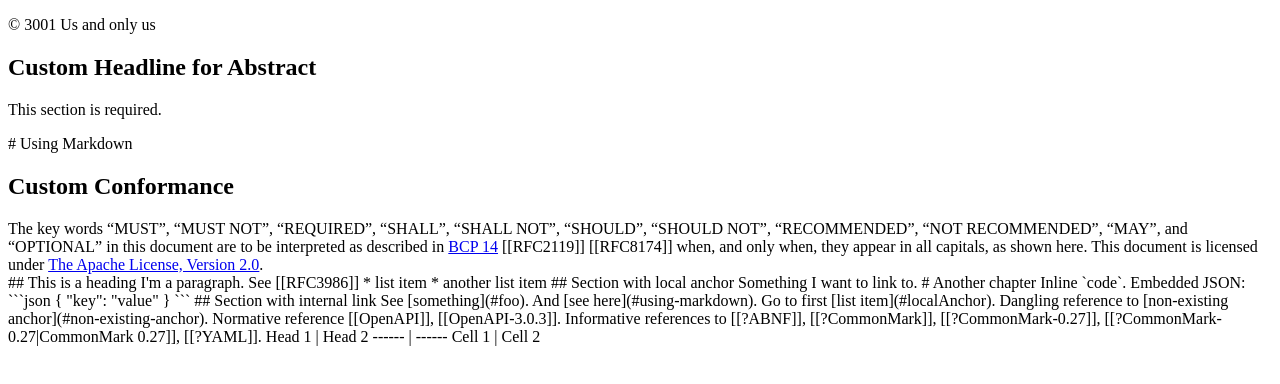
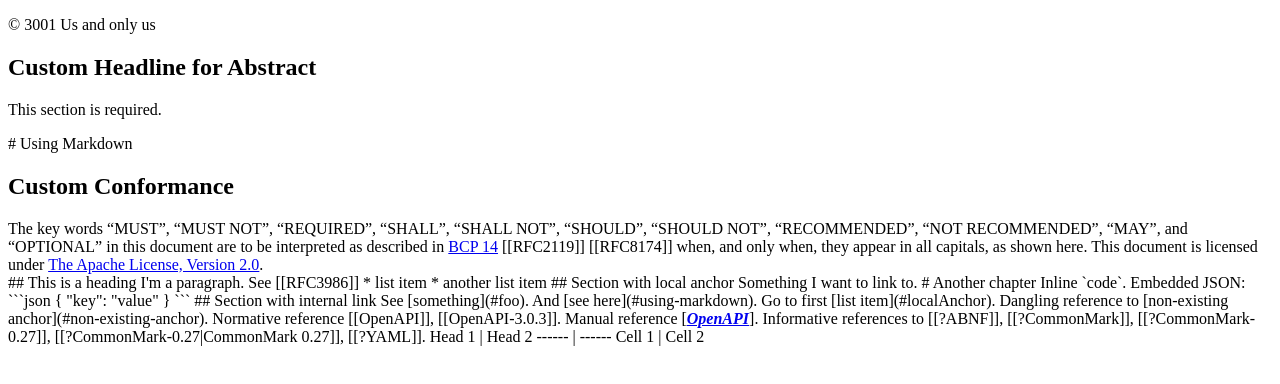
Before and after one commit to ralfhandl/respec-experiments, a website: page src/example.html in a window 1280 px wide. Drawn offline with Linux system fonts and the light colour scheme.

Commit message:
Update example.html

```diff
--- a/src/example.html
+++ b/src/example.html
@@ -138,6 +138,8 @@ Dangling reference to [non-existing anchor](#non-existing-anchor).
 
 Normative reference [[OpenAPI]], [[OpenAPI-3.0.3]].
 
+Manual reference [<cite><a class="bibref" data-link-type="biblio" href="#bib-openapi" title="OpenAPI Specification">OpenAPI</a></cite>].
+
 Informative references to [[?ABNF]], [[?CommonMark]], [[?CommonMark-0.27]], [[?CommonMark-0.27|CommonMark 0.27]], [[?YAML]].
 
 Head 1 | Head 2
```
